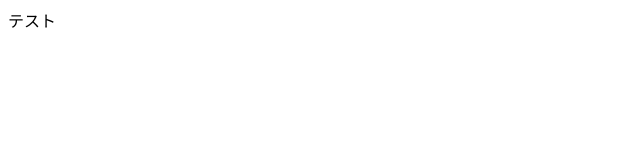
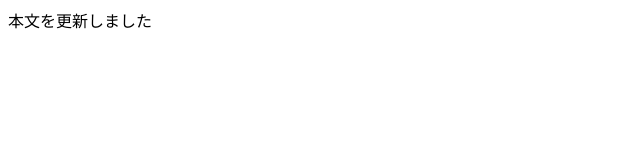
Before and after one commit to Ryousuke/2023421-git-test, a plain HTML site: page index.html in a window 1280 px wide. Shown: the whole page, without its empty margins (0-640 px from the left). Drawn offline with Linux system fonts and the light colour scheme.

Commit message:
Update index.html

```diff
--- a/index.html
+++ b/index.html
@@ -5,6 +5,6 @@
     <title>タイトル</title>
   </head>
   <body>
-    テスト
+    本文を更新しました
   <body>
 </html>
```
